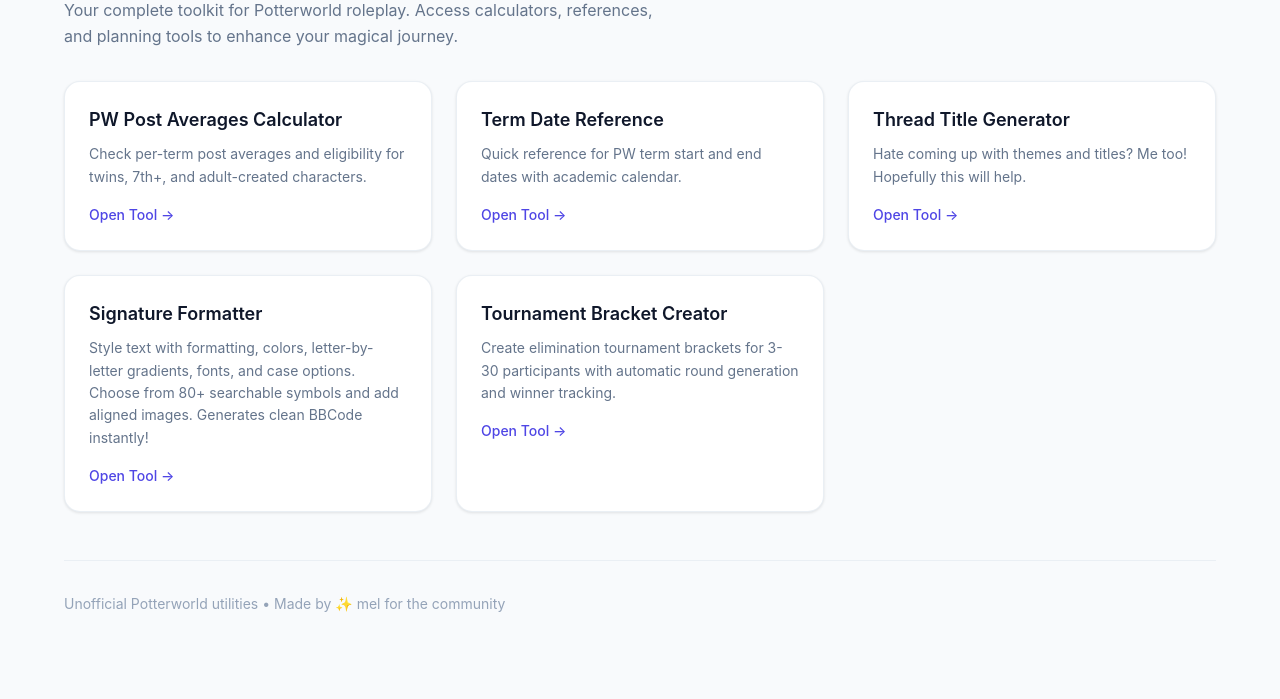
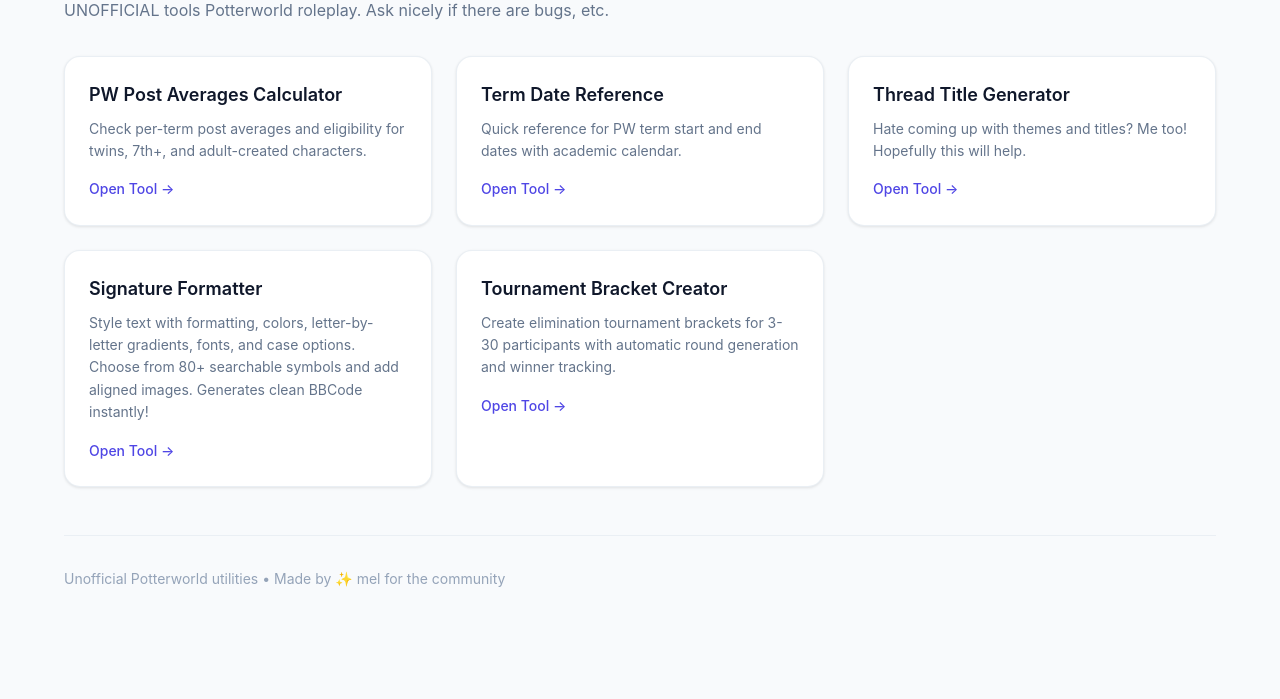
Before and after one commit to melcodesstuff/pw, a plain HTML site: page index.html in a window 1280 px wide. Shown: the part 101-800 px from the top of the page. Drawn offline with Linux system fonts and the light colour scheme.

Commit message:
Update index.html

```diff
--- a/index.html
+++ b/index.html
@@ -13,7 +13,7 @@
       <div>
         <h1 class="title">PW Tools & Resources</h1>
         <p class="subtitle">
-          Your complete toolkit for Potterworld roleplay. Access calculators, references, and planning tools to enhance your magical journey.
+          UNOFFICIAL tools Potterworld roleplay. Ask nicely if there are bugs, etc.
         </p>
       </div>
       <!-- dark mode button removed -->
```
